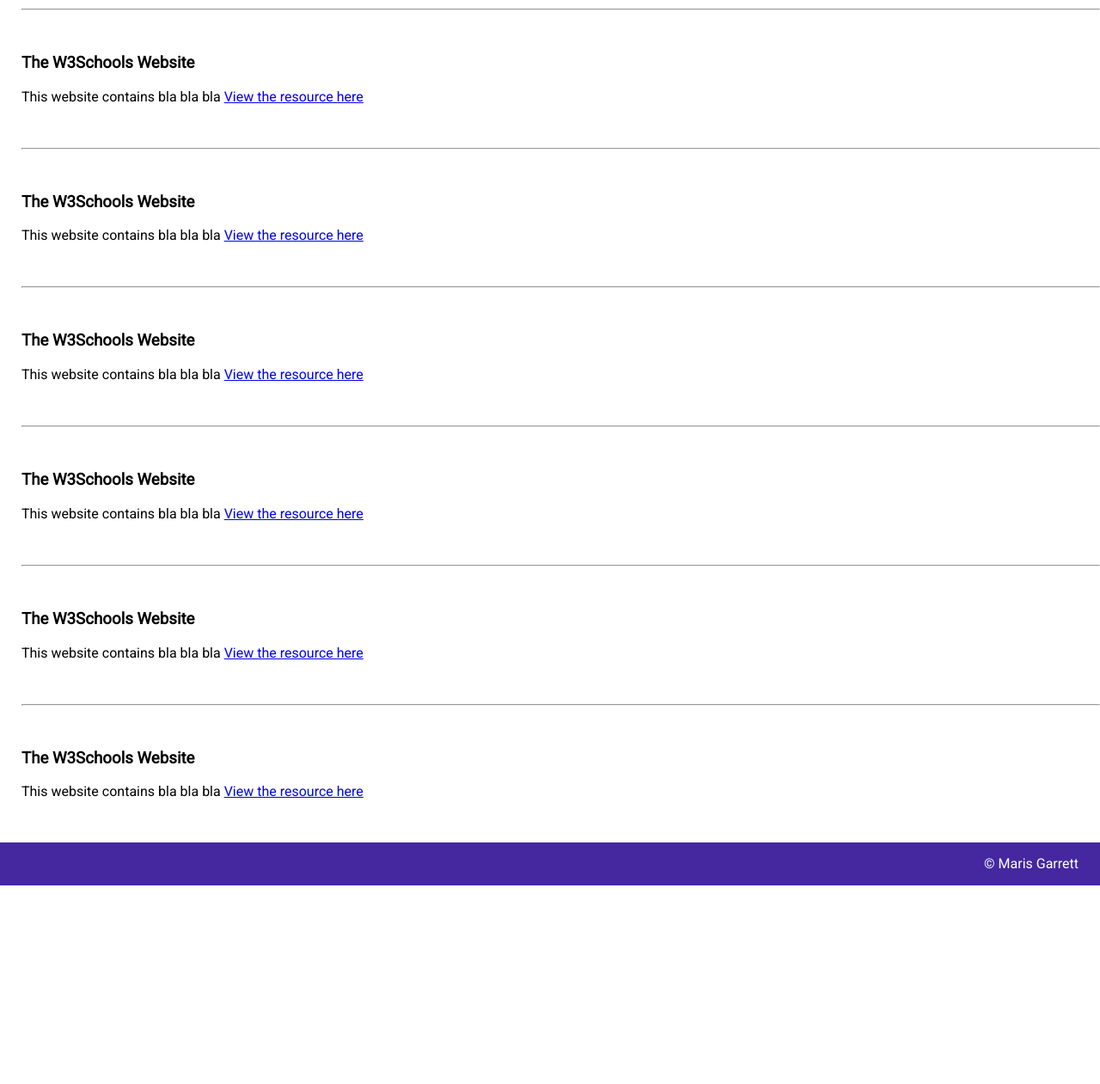
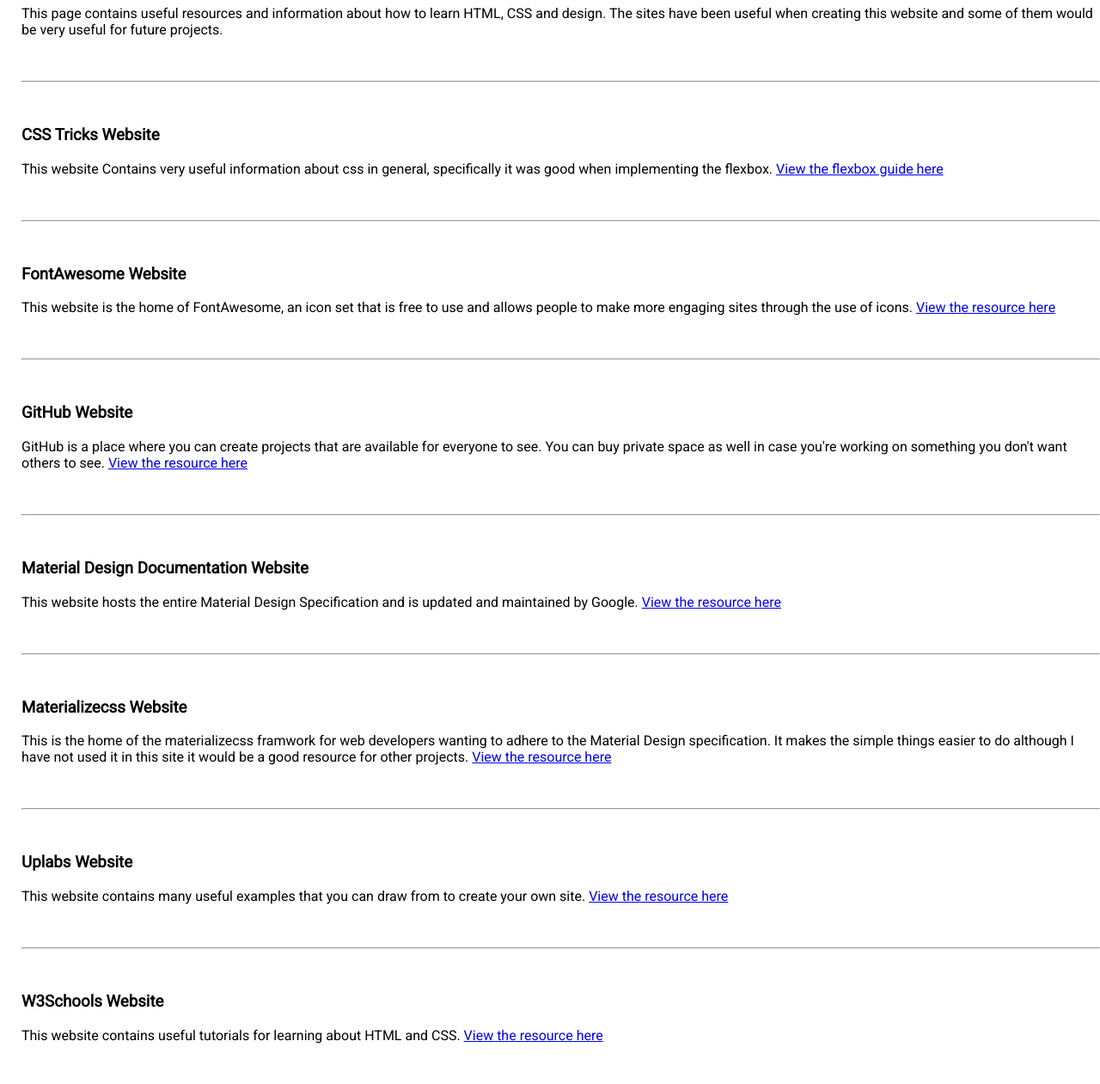
Before and after one commit to marisgarrett/CSY1018-Assignment1, a plain HTML site: page Resources.html in a window 1280 px wide. Shown: the part 125-1386 px from the top of the page at 86% size. Before the commit the page ends 1155 px from the top, so only its background shows below. Drawn offline with Linux system fonts and the light colour scheme.

Commit message:
Updated readme and completed resources page

```diff
--- a/Resources.html
+++ b/Resources.html
@@ -63,63 +63,80 @@
         This div uses a container class to restrict the "useable" area of the page. This is a common technique to make content on screens appear with appropriate padding. This idea is used in popular frameworks accross the web such as bootstrap and materializecss.
     -->
     <div class="container">
+        <h1>
+            Useful Resources
+        </h1>
         <p>
-            This page contains useful resources and information about how to learn HTML, CSS and design.
+            This page contains useful resources and information about how to learn HTML, CSS and design. The sites have been useful when
+            creating this website and some of them would be very useful for future projects.
         </p>
         <div>
             <hr />
             <h3>
-                The W3Schools Website
+                CSS Tricks Website
             </h3>
             <p>
-                This website contains bla bla bla
+                This website Contains very useful information about css in general, specifically it was good when implementing the flexbox.
 
-                <a href="#">View the resource here</a>
+                <a href="https://css-tricks.com/snippets/css/a-guide-to-flexbox/">View the flexbox guide here</a>
             </p>
             <hr />
             <h3>
-                The W3Schools Website
+                FontAwesome Website
             </h3>
             <p>
-                This website contains bla bla bla
+                This website is the home of FontAwesome, an icon set that is free to use and allows people to make more engaging sites through
+                the use of icons.
 
-                <a href="#">View the resource here</a>
+                <a href="https://fontawesome.com/">View the resource here</a>
             </p>
             <hr />
             <h3>
-                The W3Schools Website
+                GitHub Website
             </h3>
             <p>
-                This website contains bla bla bla
+                GitHub is a place where you can create projects that are available for everyone to see. You can buy private space as well
+                in case you're working on something you don't want others to see.
 
-                <a href="#">View the resource here</a>
+                <a href="https://material.io/guidelines/">View the resource here</a>
             </p>
             <hr />
             <h3>
-                The W3Schools Website
+                Material Design Documentation Website
             </h3>
             <p>
-                This website contains bla bla bla
+                This website hosts the entire Material Design Specification and is updated and maintained by Google.
 
-                <a href="#">View the resource here</a>
+                <a href="https://material.io/guidelines/">View the resource here</a>
             </p>
             <hr />
             <h3>
-                The W3Schools Website
+                Materializecss Website
             </h3>
             <p>
-                This website contains bla bla bla
+                This is the home of the materializecss framwork for web developers wanting to adhere to the Material Design specification.
+                It makes the simple things easier to do although I have not used it in this site it would be a good resource
+                for other projects.
 
-                <a href="#">View the resource here</a>
+                <a href="http://materializecss.com/grid.html">View the resource here</a>
             </p>
             <hr />
             <h3>
-                The W3Schools Website
+                Uplabs Website
             </h3>
             <p>
-                This website contains bla bla bla
+                This website contains many useful examples that you can draw from to create your own site.
 
-                <a href="#">View the resource here</a>
+                <a href="https://www.uplabs.com/android">View the resource here</a>
+            </p>
+            <hr />
+            <h3>
+                W3Schools Website
+            </h3>
+            <p>
+                This website contains useful tutorials for learning about HTML and CSS.
+
+                <a href="https://www.w3schools.com/">View the resource here</a>
             </p>
         </div>
     </div>
```
Also changed, not shown: 1 other file.
